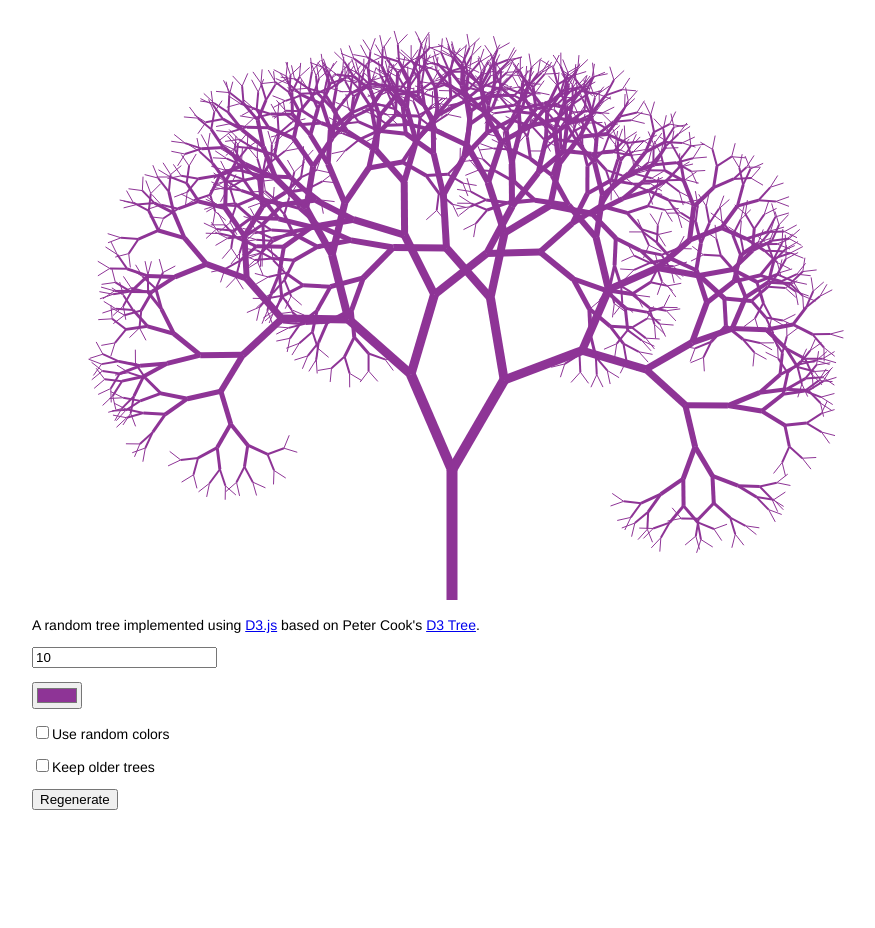
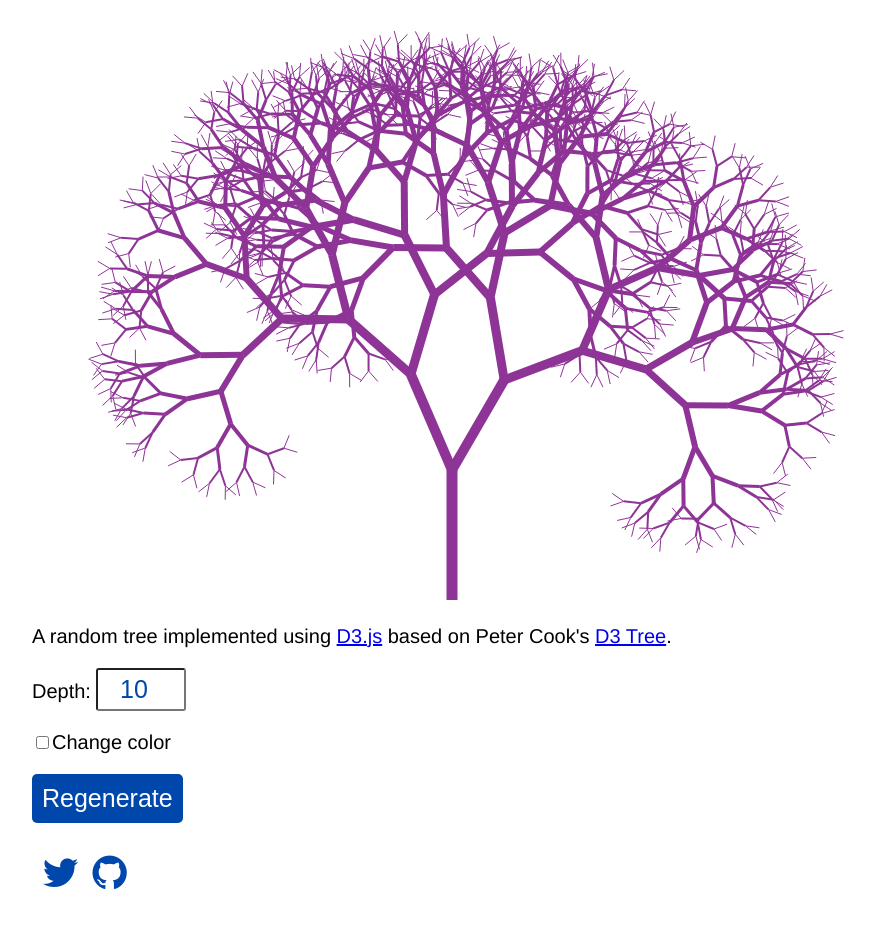
Before and after one commit to rautio/treevis, a plain HTML site: page index.html in a window 1280 px wide. Both pictures are taken after a click on the button "Regenerate". Shown: the whole page, without its empty margins (188-1063 px from the left). Before the commit the page ends 860 px from the top, so only its background shows below. Drawn offline with Linux system fonts and the light colour scheme.

Commit message:
Fixed colors not changing after a hover on a branch, and added some styling

```diff
--- a/css/style.css
+++ b/css/style.css
@@ -2,8 +2,40 @@ body {
   font-family: "Helvetica Neue", Helvetica, sans-serif;
   width: 840px;
   margin: 0 auto 50px auto;
-  font-size: 14px;
+  font-size: 20px;
 }
 
 svg > path, line {
 }
+
+.fa {
+  margin: 0;
+  padding: 10px;
+  width: 25px;
+  text-align: center;
+  text-decoration: none;
+  color: #0047AB;
+  background: white;
+}
+
+.fa:hover {
+  opacity: 0.7;
+}
+
+#regenerate{
+  font-size:1.25em;
+  color: white;
+  background: #0047AB;
+  padding:10px;
+  border-radius:5px;
+  border: none;
+  cursor: pointer;
+}
+
+#depth-level{
+  padding: 5px;
+  text-align: center;
+  border-radius: 3px;
+  color: #0047AB;
+  font-size: 1.25em;
+}
--- a/index.html
+++ b/index.html
@@ -1,8 +1,11 @@
-<!doctype html>
+<!DOCTYPE HTML>
 <html>
   <head>
     <title>Random Binary Tree</title>
+    <meta name="viewport" content="width=device-width, initial-scale=1.0">
     <link rel="stylesheet" href="css/style.css"></link>
+    <!-- Fontawesome icon library -->
+    <link rel="stylesheet" type="text/css" href="https://cdnjs.cloudflare.com/ajax/libs/font-awesome/4.7.0/css/font-awesome.min.css">
   </head>
   <body>
     <div id="chart">
@@ -10,11 +13,11 @@
       </svg>
     </div>
     <p>A random tree implemented using <a href="https://d3js.org/">D3.js</a> based on Peter Cook's <a href="http://animateddata.co.uk/lab/d3-tree/">D3 Tree</a>.</p>
-    <p><input type="number" step="1" min="0" id="depth-level"></p>
-    <p><input type="color" id="color_picker"></p>
-    <p><input type="checkbox" id="rainbow_checkbox">Use random colors</p>
-    <p><input type="checkbox" id="multi_tree_checkbox">Keep older trees</p>
+    <p>Depth: <input type="number" step="1" min="0" max="12" id="depth-level"></p>
+    <p><input type="checkbox" id="rainbow_checkbox">Change color</p>
     <p><button id="regenerate">Regenerate</button></p>
+    <a href="https://twitter.com/thisisoskari" class="fa fa-twitter fa-2x"></a>
+    <a href="https://github.com/rautio" class="fa fa-github fa-2x"></a>
   </body>
   <script data-main="js/config" src="js/lib/require.js"></script>
 </html>
--- a/js/tree.js
+++ b/js/tree.js
@@ -10,7 +10,7 @@
       width = 840,
       height = 600,
       maxDepth = 10, //max depth of the tree
-      currentColor = '#8e3496',
+      currentColor = '#8e3496', //starting color
       useRainbow = false,
       numBranches = 2,
       seed = {i: 0, x: 420, y: 600, a: 0, l: 130, d:0, c:currentColor}, // a = angle, l = length, d = depth
@@ -77,7 +77,7 @@
     }
 
     function randomColor(){
-      return '#'+rainbow.colourAt(Math.round(Math.random()*100) + 1);
+      return '#'+rainbow.colorAt(Math.round(Math.random()*100) + 1);
     }
 
     function endPt(b) {
@@ -95,12 +95,14 @@
     function x2(d) {return endPt(d).x;}
     function y2(d) {return endPt(d).y;}
     function color(d) {return d.c;}
-    function highlightParents(d) {
-      var colour = d3.event.type === 'mouseover' ? 'green' : d.c;
-      var depth = d.d;
-      for(var i = 0; i <= depth; i++) {
-        d3.select('#id-'+parseInt(d.i)).style('stroke', colour);
-        d = branches[d.parent];
+    function highlightParents(color){
+      return function (d) {
+        var color = d3.event.type === 'mouseover' ? 'green' : color;
+        var depth = d.d;
+        for(var i = 0; i <= depth; i++) {
+          d3.select('#id-'+parseInt(d.i)).style('stroke', color);
+          d = branches[d.parent];
+        }
       }
     }
 
@@ -119,8 +121,8 @@
         .attr('stroke', color)
         .style('stroke-width', function(d) {return parseInt(maxDepth + 1 - d.d) + 'px';})
         .attr('id', function(d) {return 'id-'+d.i;})
-        .on('mouseover', highlightParents)
-        .on('mouseout', highlightParents);
+        .on('mouseover', highlightParents(color))
+        .on('mouseout', highlightParents(color));
     }
 
 
@@ -130,22 +132,19 @@
         d3.select('svg')
         .selectAll('line')
         .data(branches);
-
       //Add new elements
       sel.enter().append('line')
         .attr('stroke', color)
-        .on('mouseover', highlightParents)
-        .on('mouseout', highlightParents);
+        .on('mouseover', highlightParents(color))
+        .on('mouseout', highlightParents(color));
 
       //Bind data
       sel =
         d3.select('svg')
         .selectAll('line')
         .data(branches);
-
       //Remove old elements
       sel.exit().remove();
-
       //Update existing elements
       sel.transition()
         .attr('x1', x1)
```
